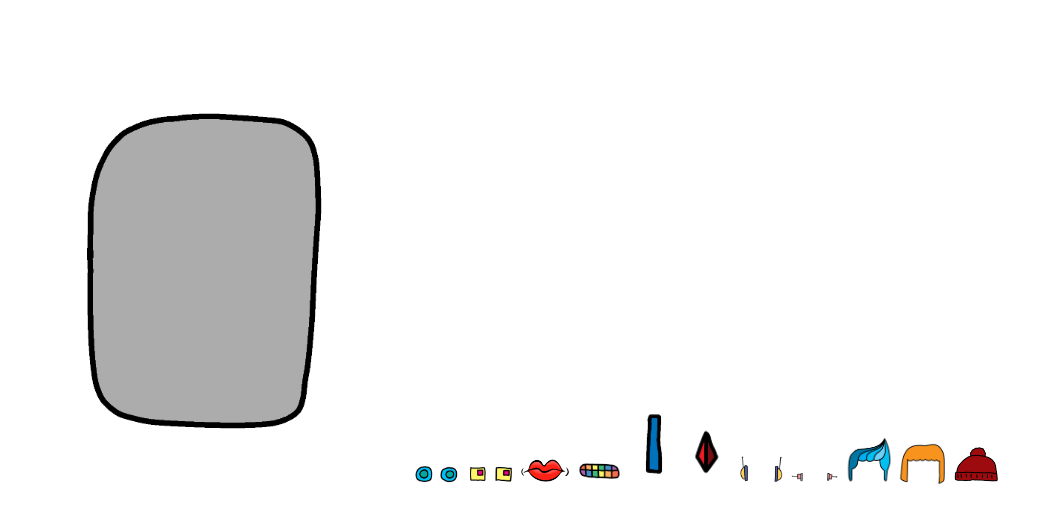
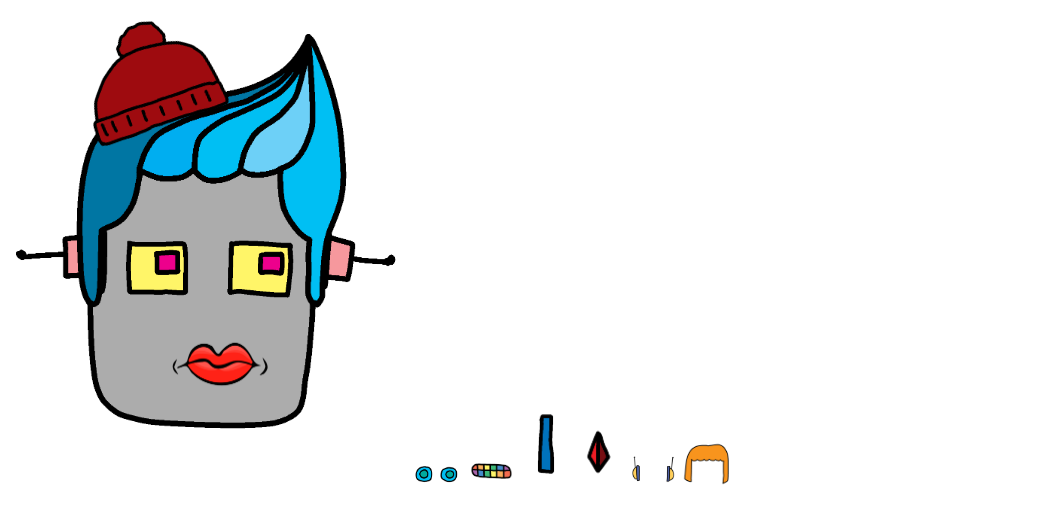
Before and after one commit to DominikB21/CSS-Day2, a plain HTML site: page Intermediate/robot exercise (1)/robot exercise/robot.html in a window 1280 px wide. Shown: the whole page, without its empty margins (0-1045 px from the left). Drawn offline with Linux system fonts and the light colour scheme.

Commit message:
created robot face (intermediate exercise 2)

```diff
--- a/Intermediate/robot exercise (1)/robot exercise/robot.css
+++ b/Intermediate/robot exercise (1)/robot exercise/robot.css
@@ -4,3 +4,38 @@ img {
 #face {
   width: 400px;
 }
+
+#hat {
+  position: absolute;
+  width: 160px;
+  left: 70px;
+  transform: rotate(-20deg);
+}
+
+#hair1 {
+  position: absolute;
+  width: 320px;
+  top: 0px;
+  left: 50px;
+}
+
+#mouth1 {
+  position: absolute;
+  width: 100px;
+  top: 330px;
+  left: 170;
+}
+
+#eyes2 {
+  position: absolute;
+  width: 200px;
+  top: 220px;
+  left: 110px;
+}
+
+#ears2 {
+  position: absolute;
+  width: 420px;
+  left: 0px;
+  top: 180px;
+}
```
